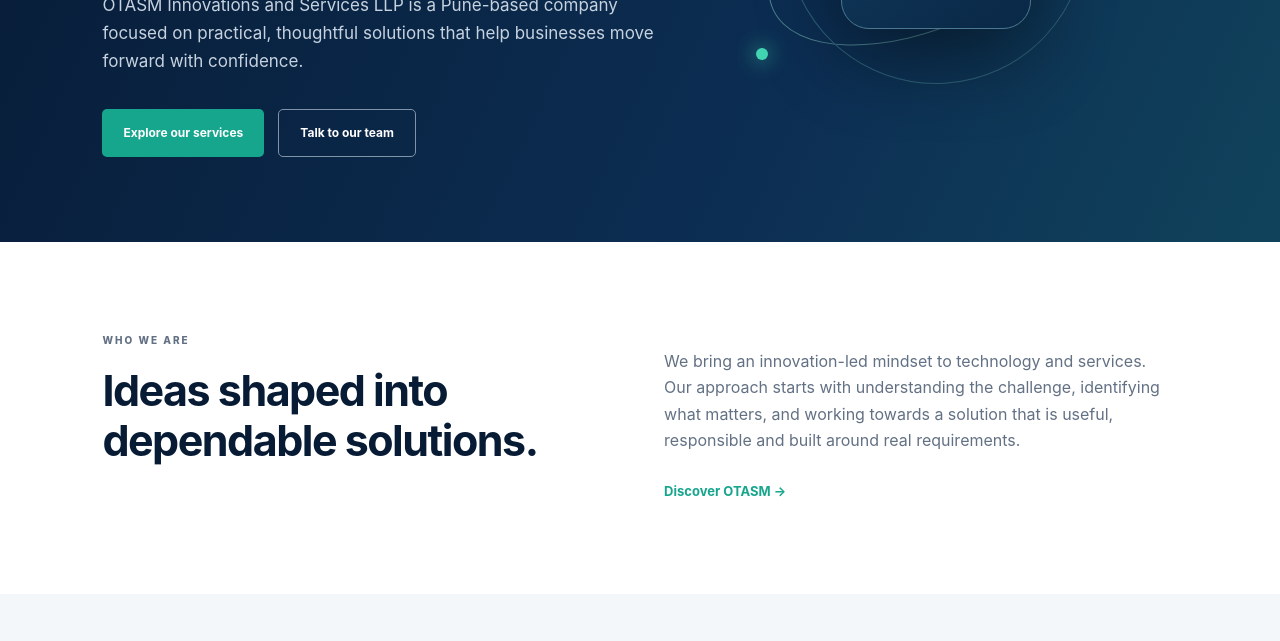
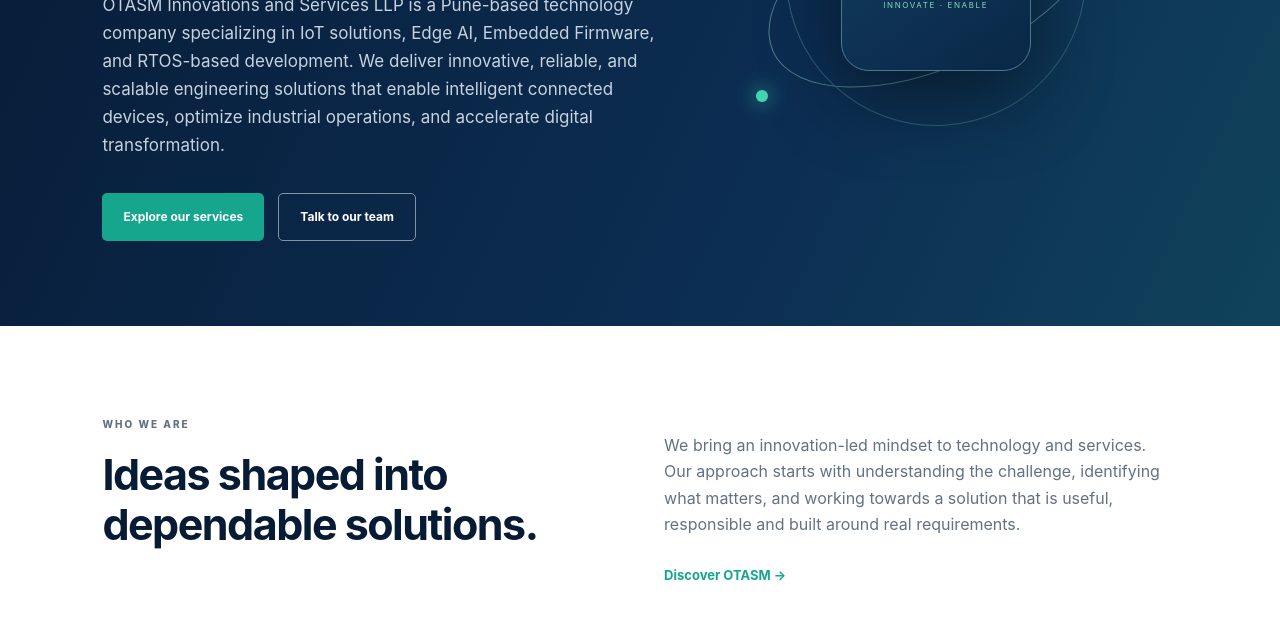
Before and after one commit to otasmindia/otasmindia, a plain HTML site: page index.html in a window 1280 px wide. Shown: the part 459-1100 px from the top of the page. Drawn offline with Linux system fonts and the light colour scheme.

Commit message:
updated buisness line

```diff
--- a/index.html
+++ b/index.html
@@ -8,7 +8,7 @@
 <button class="menu-toggle" aria-label="Toggle navigation" aria-expanded="false">☰</button>
 <nav class="nav"><a class="active" href="index.html">Home</a><a href="about.html">About Us</a><a href="services.html">Services</a><a href="contact.html">Contact Us</a></nav></header>
 <main>
-<section class="hero"><div class="hero-content"><p class="eyebrow">INNOVATION • ENGINEERING • RESPONSIBILITY</p><h1>Creating sustainable and reliable solutions.</h1><p class="lead">OTASM Innovations and Services LLP is a Pune-based company focused on practical, thoughtful solutions that help businesses move forward with confidence.</p><div class="actions"><a class="btn primary" href="services.html">Explore our services</a><a class="btn secondary" href="contact.html">Talk to our team</a></div></div><div class="hero-art" aria-hidden="true"><div class="orbit orbit-one"></div><div class="orbit orbit-two"></div><div class="chip"><span>OTASM</span><small>INNOVATE · ENABLE</small></div><i class="node n1"></i><i class="node n2"></i><i class="node n3"></i></div></section>
+<section class="hero"><div class="hero-content"><p class="eyebrow">INNOVATION • ENGINEERING • RESPONSIBILITY</p><h1>Creating sustainable and reliable solutions.</h1><p class="lead">OTASM Innovations and Services LLP is a Pune-based technology company specializing in IoT solutions, Edge AI, Embedded Firmware, and RTOS-based development. We deliver innovative, reliable, and scalable engineering solutions that enable intelligent connected devices, optimize industrial operations, and accelerate digital transformation.</p><div class="actions"><a class="btn primary" href="services.html">Explore our services</a><a class="btn secondary" href="contact.html">Talk to our team</a></div></div><div class="hero-art" aria-hidden="true"><div class="orbit orbit-one"></div><div class="orbit orbit-two"></div><div class="chip"><span>OTASM</span><small>INNOVATE · ENABLE</small></div><i class="node n1"></i><i class="node n2"></i><i class="node n3"></i></div></section>
 <section class="section intro"><div><p class="eyebrow">WHO WE ARE</p><h2>Ideas shaped into dependable solutions.</h2></div><div><p>We bring an innovation-led mindset to technology and services. Our approach starts with understanding the challenge, identifying what matters, and working towards a solution that is useful, responsible and built around real requirements.</p><a class="text-link" href="about.html">Discover OTASM <span>→</span></a></div></section>
 <section class="section feature-band"><p class="eyebrow">WHAT WE FOCUS ON</p><div class="feature-grid"><article><span class="feature-icon">01</span><h3>Technology solutions</h3><p>Practical technology thinking aligned with your goals and operating needs.</p></article><article><span class="feature-icon">02</span><h3>Engineering support</h3><p>Structured problem-solving and design-oriented support for projects.</p></article><article><span class="feature-icon">03</span><h3>Sustainable thinking</h3><p>Considering reliability, efficiency and long-term value in every engagement.</p></article></div><p class="note">Service descriptions are an initial website draft and should be aligned with the company’s confirmed offerings before publication.</p></section>
 <section class="cta"><div><p class="eyebrow">LET’S BUILD WHAT’S NEXT</p><h2>Have a project or an idea?</h2><p>Start a conversation with OTASM.</p></div><a class="btn light" href="contact.html">Contact us <span>→</span></a></section>
```
